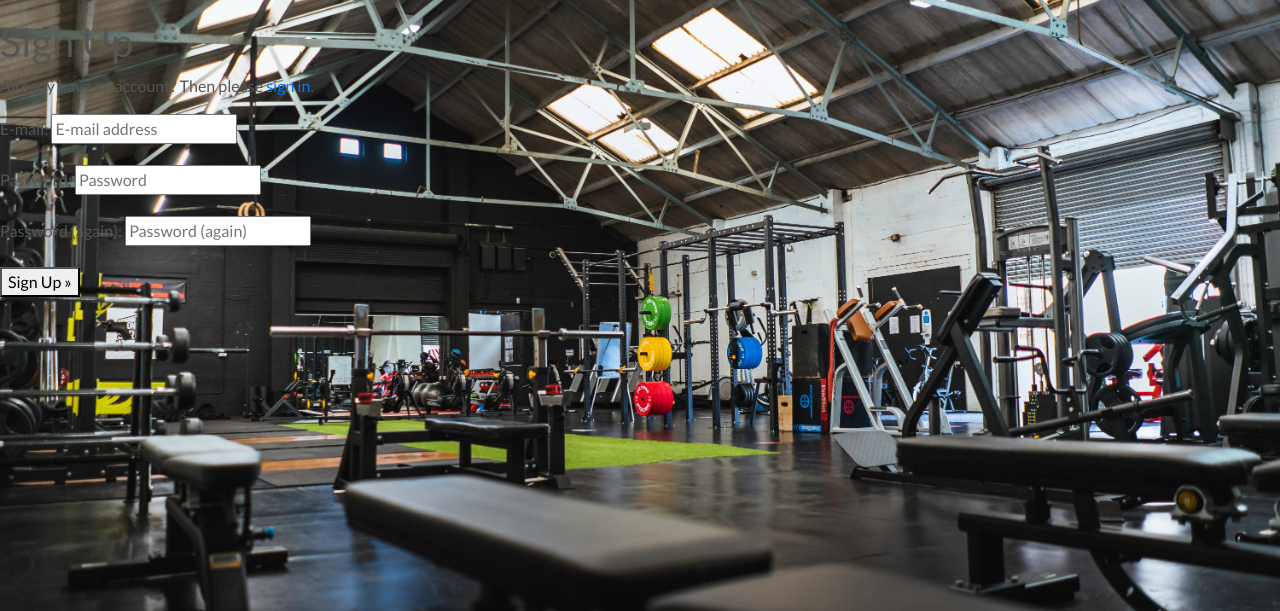
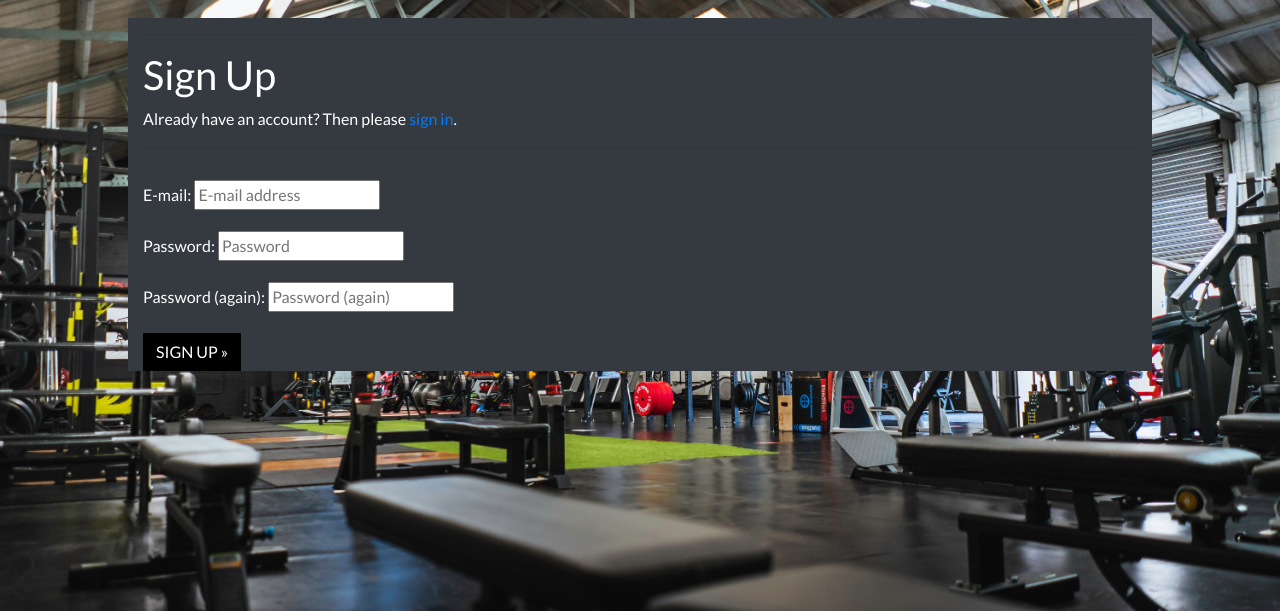
Before and after one commit to 5undel/LGM, a Django app: page /accounts/signup/ in a window 1280 px wide. Shown: the part 94-705 px from the top of the page. Run offline with Django 4.2, Linux system fonts and the light colour scheme; some libraries are stand-ins or nearby versions.

Commit message:
Add style to login and signup page

```diff
--- a/templates/allauth/account/login.html
+++ b/templates/allauth/account/login.html
@@ -31,4 +31,5 @@
       </div>
 
   </div>
+</div>
 {% endblock %}
--- a/templates/allauth/account/signup.html
+++ b/templates/allauth/account/signup.html
@@ -5,17 +5,27 @@
 {% block head_title %}{% trans "Signup" %}{% endblock %}
 
 {% block content %}
-<h1>{% trans "Sign Up" %}</h1>
-
-<p>{% blocktrans %}Already have an account? Then please <a href="{{ login_url }}">sign in</a>.{% endblocktrans %}</p>
-
-<form class="signup" id="signup_form" method="post" action="{% url 'account_signup' %}">
+<div class="container bg-dark">
+  <div class="row">
+      <div class="col">
+        <hr>
+        <h1 class="text-white">{% trans "Sign Up" %}</h1>
+        <p class="text-white">{% blocktrans %}Already have an account? Then please <a href="{{ login_url }}">sign in</a>.{% endblocktrans %}</p>
+        <hr>
+      </div>
+  </div>
+  <div class="row">
+      <div class="col-12 col-lg-6">
+          <form class="signup mt-3 bg-dark text-white" id="signup_form" method="post" action="{% url 'account_signup' %}">
             {% csrf_token %}
             {{ form.as_p }}
             {% if redirect_field_value %}
             <input type="hidden" name="{{ redirect_field_name }}" value="{{ redirect_field_value }}" />
             {% endif %}
-  <button type="submit">{% trans "Sign Up" %} &raquo;</button>
+            <button type="submit" class="btn btn-black rounded-0 text-uppercase">{% trans "Sign Up" %} &raquo;</button>
+            <br>
           </form>
-
+      </div>
+  </div>
+</div>
 {% endblock %}
```
Lines whose indentation alone changed are shown as unchanged.
